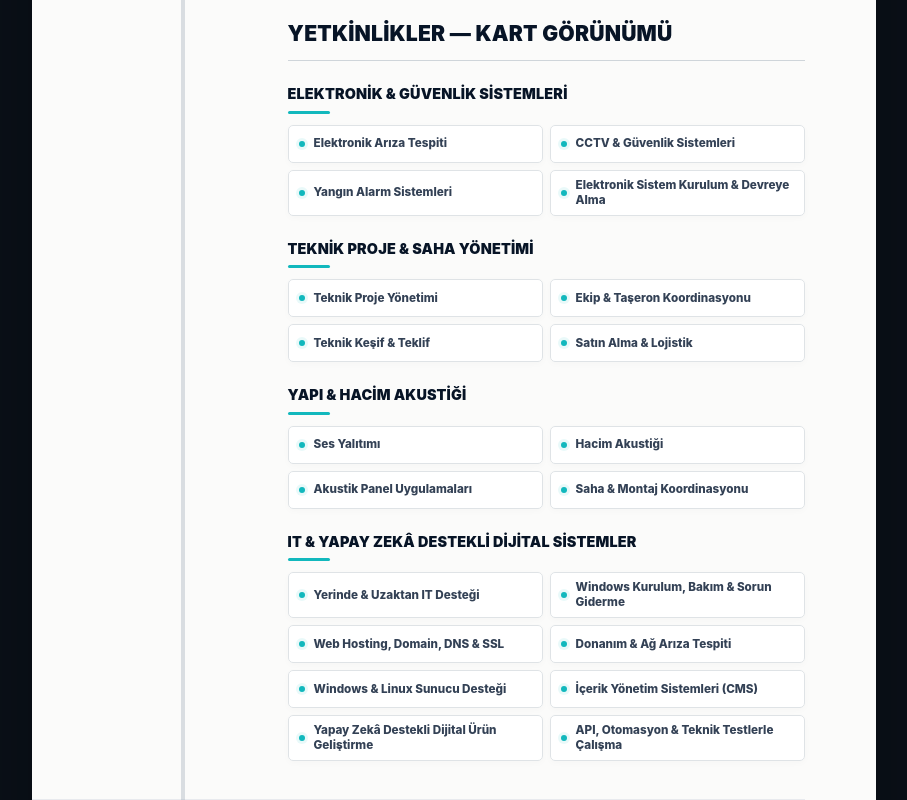
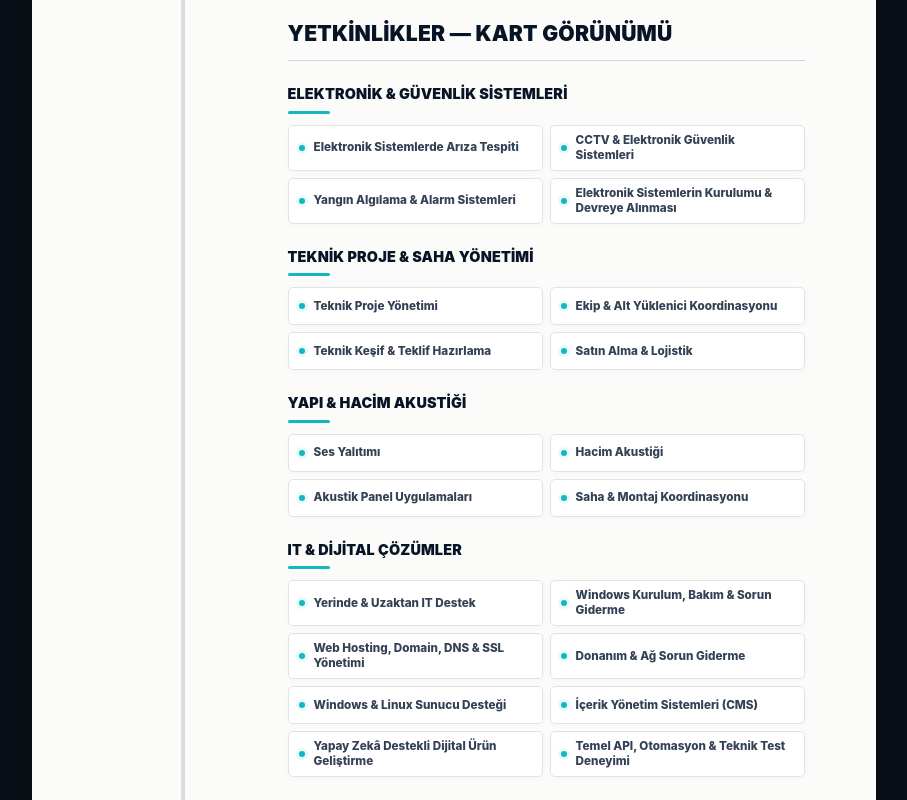
Before and after one commit to ymgrmny-gif/yalcinmutlu, a Next.js app: page / in a window 1280 px wide. Shown: the part 3220-4020 px from the top of the page, without its empty margins (314-1221 px from the left). Built offline with nearby package versions, Linux system fonts and the light colour scheme.

Commit message:
Refine professional skill terminology

```diff
--- a/data/siteData.ts
+++ b/data/siteData.ts
@@ -102,18 +102,18 @@ export const siteData = {
     {
       title: l('Elektronik & Güvenlik Sistemleri', 'Electronics & Security Systems', 'Elektronik & Sicherheitstechnik'),
       skills: [
-        { name: l('Elektronik Arıza Tespiti', 'Electronic Fault Diagnosis', 'Elektronische Fehlerdiagnose'), level: 92, levelLabel: l('İleri', 'Advanced', 'Fortgeschritten'), tone: 'aqua' },
-        { name: l('CCTV & Güvenlik Sistemleri', 'CCTV & Security Systems', 'CCTV- & Sicherheitssysteme'), level: 90, levelLabel: l('İleri', 'Advanced', 'Fortgeschritten'), tone: 'navy' },
-        { name: l('Yangın Alarm Sistemleri', 'Fire Alarm Systems', 'Brandmeldeanlagen'), level: 90, levelLabel: l('İleri', 'Advanced', 'Fortgeschritten'), tone: 'red' },
-        { name: l('Elektronik Sistem Kurulum & Devreye Alma', 'Electronic System Installation & Commissioning', 'Installation & Inbetriebnahme elektronischer Systeme'), level: 88, levelLabel: l('Deneyimli', 'Experienced', 'Erfahren'), tone: 'green' },
+        { name: l('Elektronik Sistemlerde Arıza Tespiti', 'Electronic Systems Fault Diagnosis', 'Fehlerdiagnose an elektronischen Systemen'), level: 92, levelLabel: l('İleri', 'Advanced', 'Fortgeschritten'), tone: 'aqua' },
+        { name: l('CCTV & Elektronik Güvenlik Sistemleri', 'CCTV & Electronic Security Systems', 'CCTV & elektronische Sicherheitssysteme'), level: 90, levelLabel: l('İleri', 'Advanced', 'Fortgeschritten'), tone: 'navy' },
+        { name: l('Yangın Algılama & Alarm Sistemleri', 'Fire Detection & Alarm Systems', 'Brandmeldeanlagen'), level: 90, levelLabel: l('İleri', 'Advanced', 'Fortgeschritten'), tone: 'red' },
+        { name: l('Elektronik Sistemlerin Kurulumu & Devreye Alınması', 'Electronic Systems Installation & Commissioning', 'Installation & Inbetriebnahme elektronischer Systeme'), level: 88, levelLabel: l('Deneyimli', 'Experienced', 'Erfahren'), tone: 'green' },
       ],
     },
     {
       title: l('Teknik Proje & Saha Yönetimi', 'Technical Project & Field Management', 'Technisches Projekt- & Baustellenmanagement'),
       skills: [
         { name: l('Teknik Proje Yönetimi', 'Technical Project Management', 'Technisches Projektmanagement'), level: 92, levelLabel: l('İleri', 'Advanced', 'Fortgeschritten'), tone: 'aqua' },
-        { name: l('Ekip & Taşeron Koordinasyonu', 'Team & Subcontractor Coordination', 'Team- & Nachunternehmerkoordination'), level: 86, levelLabel: l('Deneyimli', 'Experienced', 'Erfahren'), tone: 'navy' },
-        { name: l('Teknik Keşif & Teklif', 'Technical Survey & Quotation', 'Technische Bestandsaufnahme & Angebot'), level: 84, levelLabel: l('Deneyimli', 'Experienced', 'Erfahren'), tone: 'red' },
+        { name: l('Ekip & Alt Yüklenici Koordinasyonu', 'Team & Subcontractor Coordination', 'Team- & Nachunternehmerkoordination'), level: 86, levelLabel: l('Deneyimli', 'Experienced', 'Erfahren'), tone: 'navy' },
+        { name: l('Teknik Keşif & Teklif Hazırlama', 'Technical Site Survey & Quotation Preparation', 'Technische Bestandsaufnahme & Angebotserstellung'), level: 84, levelLabel: l('Deneyimli', 'Experienced', 'Erfahren'), tone: 'red' },
         { name: l('Satın Alma & Lojistik', 'Purchasing & Logistics', 'Einkauf & Logistik'), level: 82, levelLabel: l('Deneyimli', 'Experienced', 'Erfahren'), tone: 'green' },
       ],
     },
@@ -127,16 +127,16 @@ export const siteData = {
       ],
     },
     {
-      title: l('IT & Yapay Zekâ Destekli Dijital Sistemler', 'IT & AI-Assisted Digital Systems', 'IT & KI-gestützte Digitale Systeme'),
+      title: l('IT & Dijital Çözümler', 'IT & Digital Solutions', 'IT & Digitale Lösungen'),
       skills: [
-        { name: l('Yerinde & Uzaktan IT Desteği', 'On-site & Remote IT Support', 'IT-Support vor Ort & per Fernzugriff'), level: 92, levelLabel: l('İleri', 'Advanced', 'Sehr gut'), tone: 'aqua' },
+        { name: l('Yerinde & Uzaktan IT Destek', 'On-site & Remote IT Support', 'IT-Support vor Ort & per Fernzugriff'), level: 92, levelLabel: l('İleri', 'Advanced', 'Sehr gut'), tone: 'aqua' },
         { name: l('Windows Kurulum, Bakım & Sorun Giderme', 'Windows Setup, Maintenance & Troubleshooting', 'Windows-Installation, Wartung & Fehlerbehebung'), level: 90, levelLabel: l('İleri', 'Advanced', 'Sehr gut'), tone: 'navy' },
-        { name: l('Web Hosting, Domain, DNS & SSL', 'Web Hosting, Domains, DNS & SSL', 'Webhosting, Domains, DNS & SSL'), level: 90, levelLabel: l('İleri', 'Advanced', 'Sehr gut'), tone: 'red' },
-        { name: l('Donanım & Ağ Arıza Tespiti', 'Hardware & Network Diagnostics', 'Hardware- & Netzwerkfehlerdiagnose'), level: 90, levelLabel: l('İleri', 'Advanced', 'Sehr gut'), tone: 'green' },
+        { name: l('Web Hosting, Domain, DNS & SSL Yönetimi', 'Web Hosting, Domains, DNS & SSL Management', 'Webhosting, Domains, DNS & SSL-Verwaltung'), level: 90, levelLabel: l('İleri', 'Advanced', 'Sehr gut'), tone: 'red' },
+        { name: l('Donanım & Ağ Sorun Giderme', 'Hardware & Network Troubleshooting', 'Hardware- & Netzwerk-Fehlerbehebung'), level: 90, levelLabel: l('İleri', 'Advanced', 'Sehr gut'), tone: 'green' },
         { name: l('Windows & Linux Sunucu Desteği', 'Windows & Linux Server Support', 'Betreuung von Windows- & Linux-Servern'), level: 82, levelLabel: l('İyi', 'Good', 'Gut'), tone: 'aqua' },
         { name: l('İçerik Yönetim Sistemleri (CMS)', 'Content Management Systems (CMS)', 'Content-Management-Systeme (CMS)'), level: 80, levelLabel: l('İyi', 'Good', 'Gut'), tone: 'navy' },
         { name: l('Yapay Zekâ Destekli Dijital Ürün Geliştirme', 'AI-Assisted Digital Product Development', 'KI-gestützte Digitale Produktentwicklung'), level: 78, levelLabel: l('Proje Deneyimi', 'Project Experience', 'Projekterfahrung'), tone: 'red' },
-        { name: l('API, Otomasyon & Teknik Testlerle Çalışma', 'Working with APIs, Automation & Technical Testing', 'Arbeit mit APIs, Automatisierung & technischen Tests'), level: 68, levelLabel: l('Temel / Proje Deneyimi', 'Basic / Project Experience', 'Grundkenntnisse / Projekterfahrung'), tone: 'green' },
+        { name: l('Temel API, Otomasyon & Teknik Test Deneyimi', 'Basic API, Automation & Technical Testing Experience', 'Grundkenntnisse in APIs, Automatisierung & technischen Tests'), level: 68, levelLabel: l('Temel / Proje Deneyimi', 'Basic / Project Experience', 'Grundkenntnisse / Projekterfahrung'), tone: 'green' },
       ],
     },
   ],
```
